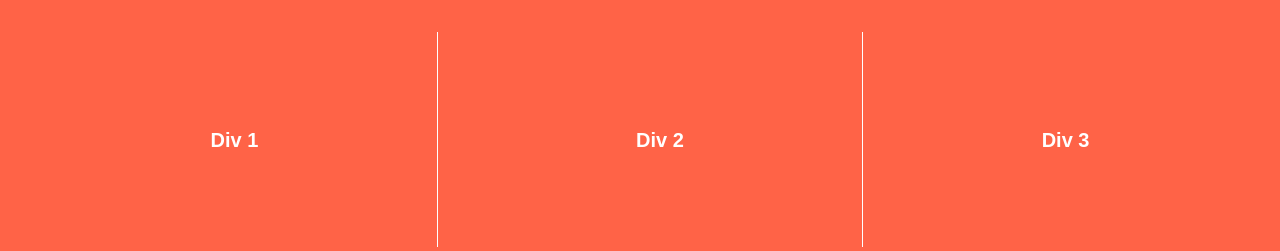
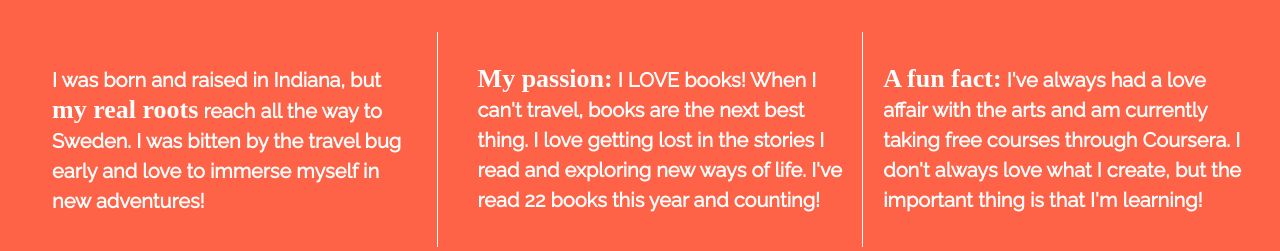
Before and after one commit to raemoord/flexbox-grids, a plain HTML site: page index.html in a window 1280 px wide. Drawn offline with nearby package versions, Linux system fonts and the light colour scheme.

Commit message:
added content to divs

```diff
--- a/index.html
+++ b/index.html
@@ -13,8 +13,7 @@
         <link rel="stylesheet" href="css/normalize.css">
         <link rel="stylesheet" href="css/main.css">
         <script src="js/vendor/modernizr-2.8.3.min.js"></script>
-        <link href='http://fonts.googleapis.com/css?family=Lora:700' rel='stylesheet' type='text/css'>
-        <link href='http://fonts.googleapis.com/css?family=Source+Sans+Pro:400,700' rel='stylesheet' type='text/css'>
+        <link href="https://fonts.googleapis.com/css?family=Noto+Serif+SC|Raleway&display=swap" rel="stylesheet">
     </head>
     <body>
         <!--[if lt IE 8]>
@@ -23,13 +22,14 @@
 
         <section class="wrapper">
             <div class="div-1">
-                Div 1
+                <p>I was born and raised in Indiana, but<span> my real roots</span> reach all the way to Sweden.  I was bitten by the travel bug early and love to immerse myself in new adventures!</p>
             </div>
             <div class="div-2">
-                Div 2
+                <p><span>My passion:</span> I LOVE books!  When I can't travel, books are the next best thing.  I love getting lost in the stories I read and exploring new ways of life.  I've read 22 books this year and counting!</p>
             </div>
             <div class="div-3">
-                Div 3
+                <p><span>A fun fact:</span> I've always had a love affair with the arts and am currently taking free courses through Coursera.  I don't always
+                love what I create, but the important thing is that I'm learning!</p>
             </div>
         </section>
 
```
